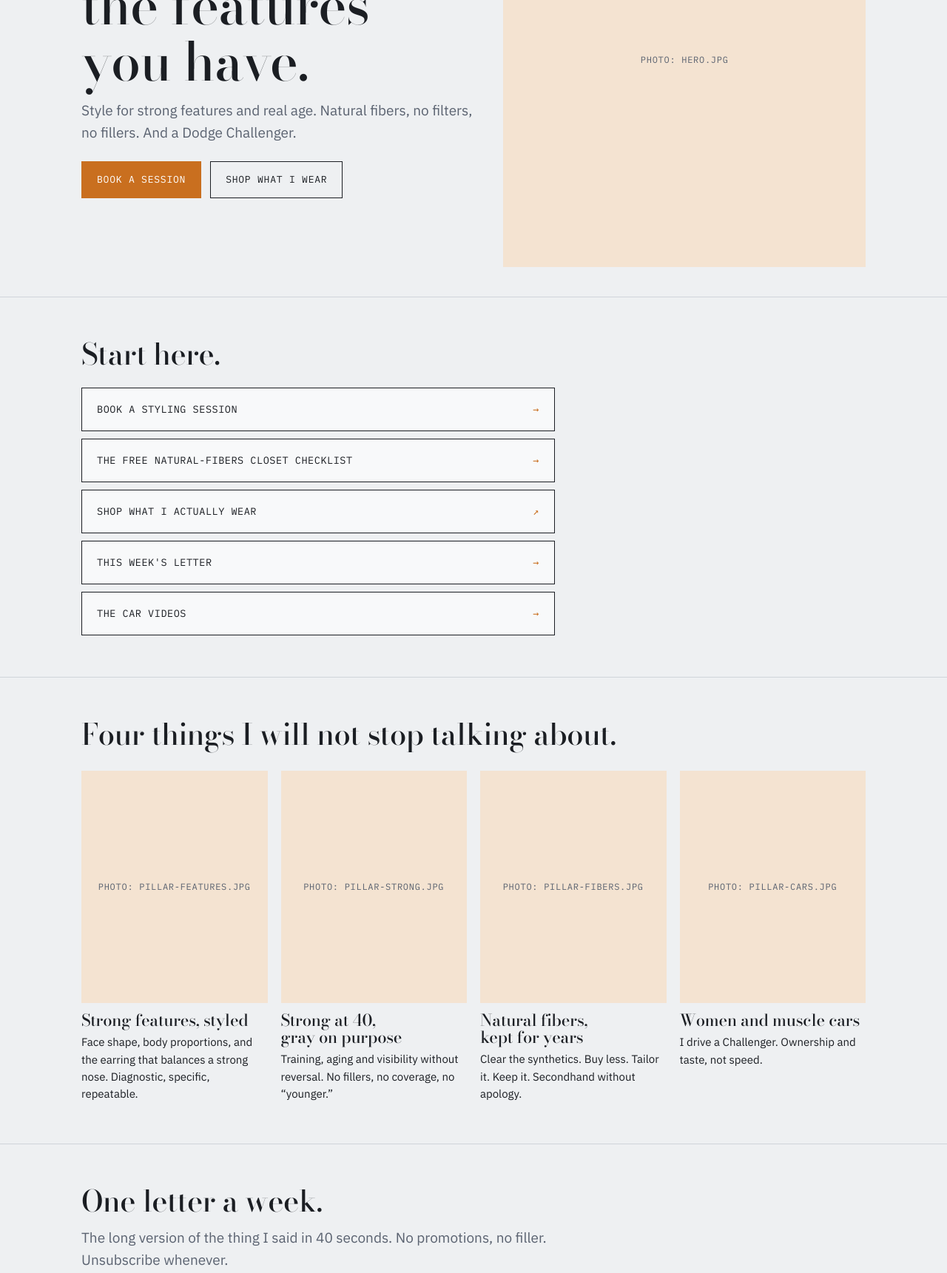
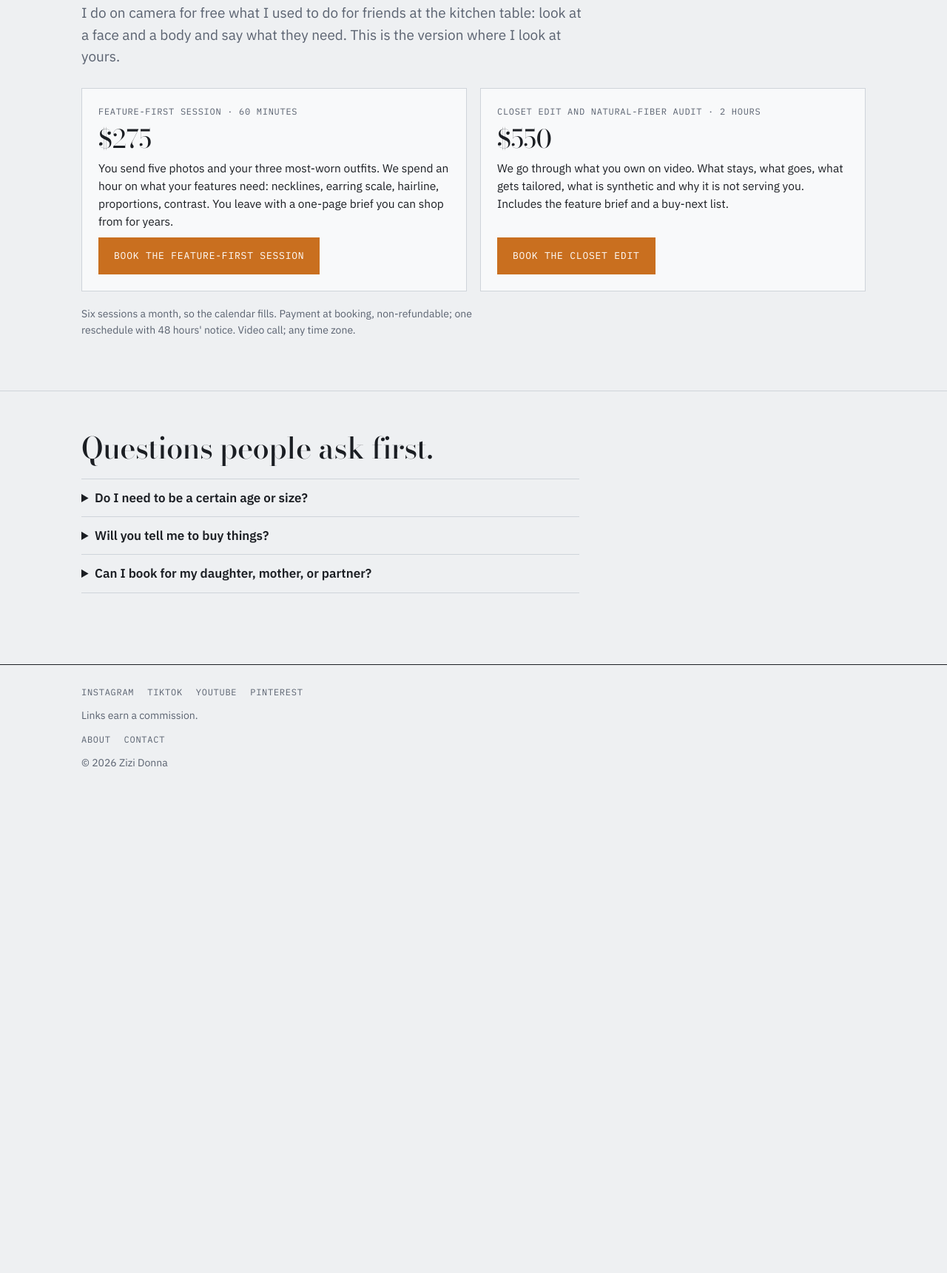
Before and after one commit to franzbdoyan/zizidonna.com, a plain HTML site: page index.html in a window 1280 px wide. Shown: the part 324-2045 px from the top of the page at 74% size. After the commit the page ends 1415 px from the top, so only its background shows below. Drawn offline with nearby package versions, Linux system fonts and the light colour scheme.

Commit message:
Add files via upload

```diff
--- a/index.html
+++ b/index.html
@@ -3,13 +3,13 @@
 <head>
 <meta charset="utf-8">
 <meta name="viewport" content="width=device-width, initial-scale=1">
-<title>Zizi Donna · Dress for the features you have</title>
-<meta name="description" content="Style for strong features and real age. Natural fibers, gray on purpose, no fillers. Sessions, guides and a weekly letter from Zizi Donna.">
-<link rel="canonical" href="https://zizidonna.com/">
+<title>Styling sessions with Zizi Donna</title>
+<meta name="description" content="Sixty minutes on your face, your proportions and your closet. Feature-first styling for women who want to look like themselves.">
+<link rel="canonical" href="https://zizidonna.com/sessions/">
 <meta property="og:type" content="website">
-<meta property="og:url" content="https://zizidonna.com/">
-<meta property="og:title" content="Zizi Donna · Dress for the features you have">
-<meta property="og:description" content="Style for strong features and real age. Natural fibers, no filters, no fillers. And a Dodge Challenger.">
+<meta property="og:url" content="https://zizidonna.com/sessions/">
+<meta property="og:title" content="Styling sessions with Zizi Donna">
+<meta property="og:description" content="Sixty minutes on your face, your proportions and your closet.">
 <meta property="og:image" content="https://zizidonna.com/assets/img/og.jpg">
 <link rel="icon" href="/assets/favicon.svg" type="image/svg+xml">
 <link rel="preconnect" href="https://fonts.googleapis.com">
@@ -23,7 +23,7 @@
   <div class="wrap">
     <a class="logo" href="/">Zizi Donna</a>
     <nav class="main" aria-label="Main">
-      <a href="/sessions/">Sessions</a>
+      <a href="/sessions/" aria-current="page">Sessions</a>
       <a href="/guides/">Guides</a>
       <a href="/cars/">Cars</a>
       <a href="/letter/">Letter</a>
@@ -34,74 +34,48 @@
 </header>
 
 <main id="main">
-  <section class="wrap hero">
-    <div>
-      <h1>Dress for the features you have.</h1>
-      <p class="lede">Style for strong features and real age. Natural fibers, no filters, no fillers. And a Dodge Challenger.</p>
-      <div class="btn-row">
-        <a class="btn primary" href="/sessions/">Book a session</a>
-        <a class="btn" href="https://shopmy.us/zizidonna" target="_blank" rel="noopener" data-todo="shopmy-link">Shop what I wear</a>
+  <section>
+    <div class="wrap">
+      <p class="eyebrow">Sessions</p>
+      <h1>Sixty minutes on your face, your proportions and your closet.</h1>
+      <p class="lede">I do on camera for free what I used to do for friends at the kitchen table: look at a face and a body and say what they need. This is the version where I look at yours.</p>
+
+      <div class="cards">
+        <div class="card">
+          <div class="meta">Feature-first session · 60 minutes</div>
+          <div class="price">$275</div>
+          <p>You send five photos and your three most-worn outfits. We spend an hour on what your features need: necklines, earring scale, hairline, proportions, contrast. You leave with a one-page brief you can shop from for years.</p>
+          <a class="btn primary" href="https://cal.com/zizidonna/feature-first-session" target="_blank" rel="noopener">Book the feature-first session</a>
+        </div>
+        <div class="card">
+          <div class="meta">Closet edit and natural-fiber audit · 2 hours</div>
+          <div class="price">$550</div>
+          <p>We go through what you own on video. What stays, what goes, what gets tailored, what is synthetic and why it is not serving you. Includes the feature brief and a buy-next list.</p>
+          <a class="btn primary" href="https://cal.com/zizidonna/closet-edit" target="_blank" rel="noopener">Book the closet edit</a>
+        </div>
       </div>
-    </div>
-    <div class="photo">
-      <img src="/assets/img/hero.jpg" alt="Zizi Donna, full length, in a white one-shoulder top and black wide-leg trousers" onerror="this.hidden=true;this.nextElementSibling.hidden=false">
-      <div class="missing" hidden>Photo: hero.jpg</div>
+
+      <p class="fine" style="margin-top:20px">Six sessions a month, so the calendar fills. Payment at booking, non-refundable; one reschedule with 48 hours' notice. Video call; any time zone.</p>
     </div>
   </section>
 
   <section>
     <div class="wrap">
-      <h2>Start here.</h2>
-      <div class="hub">
-        <a href="/sessions/"><span>Book a styling session</span><span class="arrow">→</span></a>
-        <a href="/guides/"><span>The free natural-fibers closet checklist</span><span class="arrow">→</span></a>
-        <a href="https://shopmy.us/zizidonna" target="_blank" rel="noopener" data-todo="shopmy-link"><span>Shop what I actually wear</span><span class="arrow">↗</span></a>
-        <a href="/letter/"><span>This week's letter</span><span class="arrow">→</span></a>
-        <a href="/cars/"><span>The car videos</span><span class="arrow">→</span></a>
+      <h2>Questions people ask first.</h2>
+      <div style="margin-top:20px">
+        <details>
+          <summary>Do I need to be a certain age or size?</summary>
+          <p>No. The method is about features and proportions, not age or size.</p>
+        </details>
+        <details>
+          <summary>Will you tell me to buy things?</summary>
+          <p>Rarely, and never from a brand I would not wear. Most sessions end with fewer purchases, not more.</p>
+        </details>
+        <details>
+          <summary>Can I book for my daughter, mother, or partner?</summary>
+          <p>Yes. Book under your name and tell me in the intake form.</p>
+        </details>
       </div>
-    </div>
-  </section>
-
-  <section>
-    <div class="wrap">
-      <h2>Four things I will not stop talking about.</h2>
-      <div class="pillars">
-        <div class="pillar">
-          <img src="/assets/img/pillar-features.jpg" alt="Gold ring and bracelet on a hand, close up" onerror="this.hidden=true;this.nextElementSibling.hidden=false">
-          <div class="missing" hidden>Photo: pillar-features.jpg</div>
-          <h3>Strong features, styled</h3>
-          <p>Face shape, body proportions, and the earring that balances a strong nose. Diagnostic, specific, repeatable.</p>
-        </div>
-        <div class="pillar">
-          <img src="/assets/img/pillar-strong.jpg" alt="Zizi in a brown dress at a fruit market" onerror="this.hidden=true;this.nextElementSibling.hidden=false">
-          <div class="missing" hidden>Photo: pillar-strong.jpg</div>
-          <h3>Strong at 40, gray on purpose</h3>
-          <p>Training, aging and visibility without reversal. No fillers, no coverage, no “younger.”</p>
-        </div>
-        <div class="pillar">
-          <img src="/assets/img/pillar-fibers.jpg" alt="A wool coat, back vent" onerror="this.hidden=true;this.nextElementSibling.hidden=false">
-          <div class="missing" hidden>Photo: pillar-fibers.jpg</div>
-          <h3>Natural fibers, kept for years</h3>
-          <p>Clear the synthetics. Buy less. Tailor it. Keep it. Secondhand without apology.</p>
-        </div>
-        <div class="pillar">
-          <img src="/assets/img/pillar-cars.jpg" alt="A black Dodge Challenger in a parking garage, Zizi beside it in a red dress" onerror="this.hidden=true;this.nextElementSibling.hidden=false">
-          <div class="missing" hidden>Photo: pillar-cars.jpg</div>
-          <h3>Women and muscle cars</h3>
-          <p>I drive a Challenger. Ownership and taste, not speed.</p>
-        </div>
-      </div>
-    </div>
-  </section>
-
-  <section>
-    <div class="wrap">
-      <h2>One letter a week.</h2>
-      <p class="lede">The long version of the thing I said in 40 seconds. No promotions, no filler. Unsubscribe whenever.</p>
-      <div class="embed">
-        <iframe src="https://zizidonna.substack.com/embed" height="150" title="Subscribe to the letter" loading="lazy"></iframe>
-      </div>
-      <p class="fine">If the form does not load, <a href="https://zizidonna.substack.com" target="_blank" rel="noopener">subscribe here</a>.</p>
     </div>
   </section>
 </main>
```
